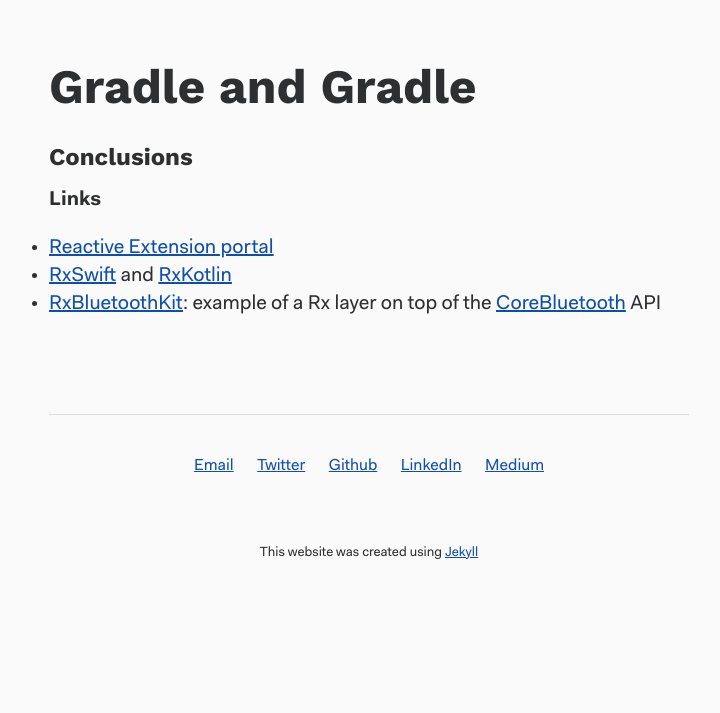
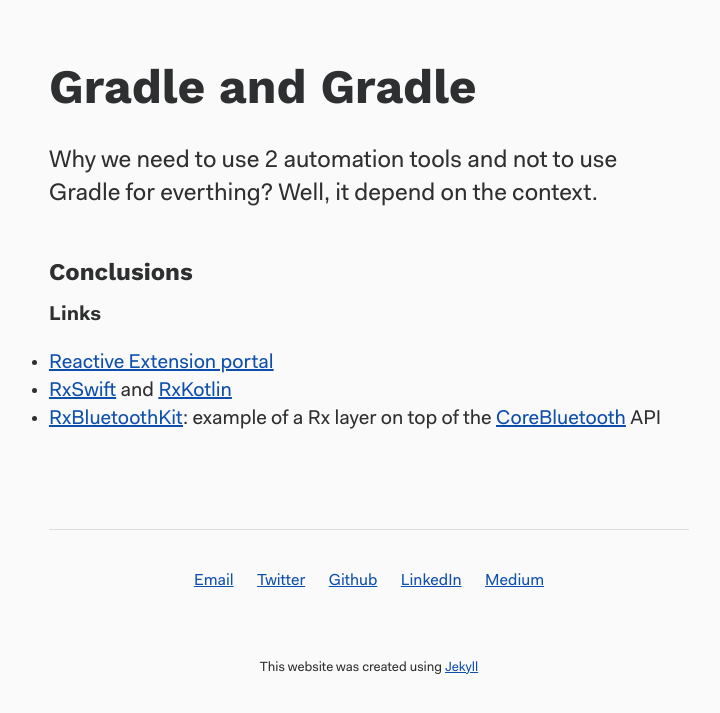
Before and after one commit to monday8am/monday8am.github.io, a Jekyll site: the page built from _posts/2019-01-13-fastlane_and_gradle_in_android.md, in a window 1280 px wide and 900 px high, scrolled down 1309 px, cut to the strip 165-878 px from the top of the window. Shown: the whole strip, without its empty margins (271-991 px from the left). Built offline with Jekyll 4.4.1, drawn with Linux system fonts in a browser that asks for light colours; before the commit the page ends 2093 px from its top, so only the background shows below that.

```diff
--- a/_posts/2019-01-13-fastlane_and_gradle_in_android.md
+++ b/_posts/2019-01-13-fastlane_and_gradle_in_android.md
@@ -26,6 +26,7 @@
 
 # Gradle and Gradle
 
+Why we need to use 2 automation tools and not to use Gradle for everthing? Well, it depend on the context.
 
 
 ### Conclusions
```
